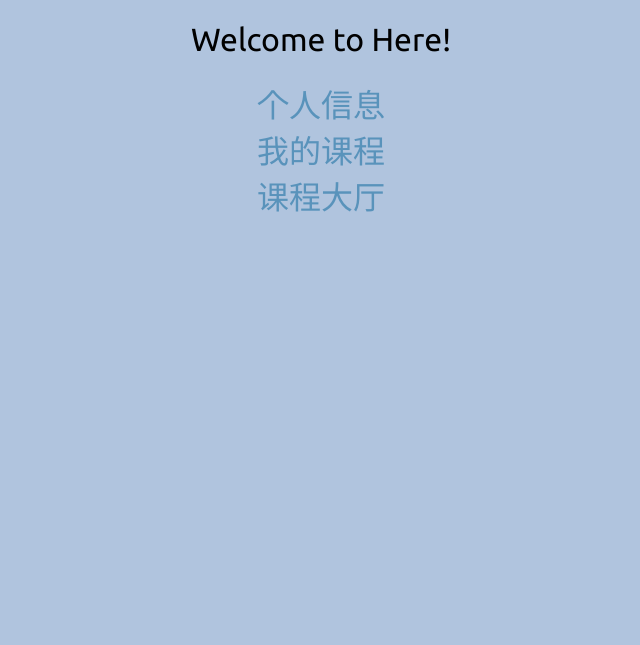
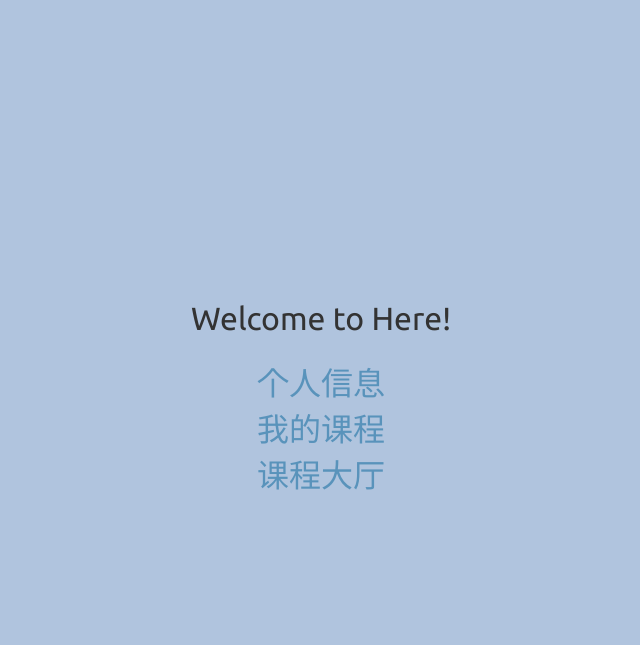
Before and after one commit to SE407-2017/Project_ClassManagement, a Django app: template class_management/templates/index.html in a window 1280 px wide. Shown: the top 645 px of the page, without its empty margins (319-959 px from the left). Run offline with Django 3.2, Linux system fonts and the light colour scheme; the template is opened without the code that fills it, so the values that code supplies are empty; parts of the project's set-up code (start-up, migrations or seed data) failed here and were passed over.

Commit message:
Update index.html
改善界面

```diff
--- a/class_management/templates/index.html
+++ b/class_management/templates/index.html
@@ -19,3 +19,8 @@
 <a href="http://127.0.0.1:8000/addclass/"> 课程大厅</a>
 </body>
 </html>
+
+<style>
+    html,body{text-align:center;margin:150px auto;}
+    h1 {color:#333333;}
+</style>
```
